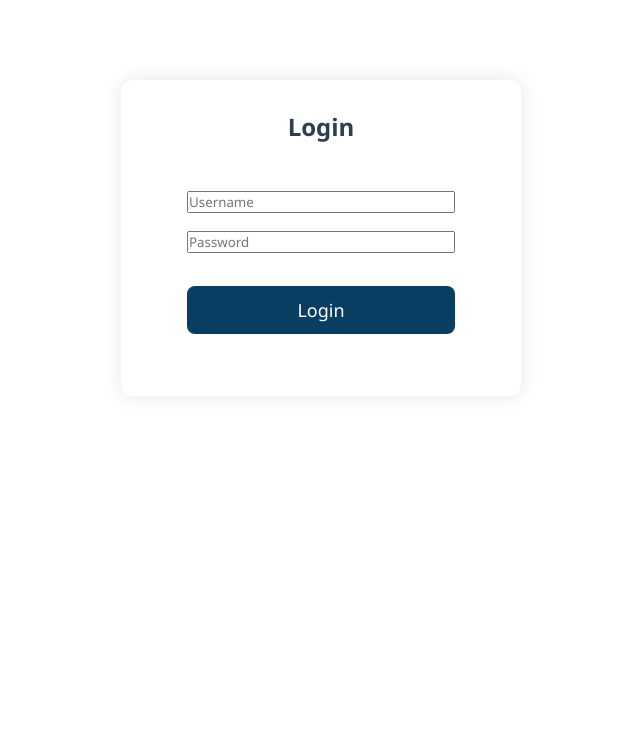
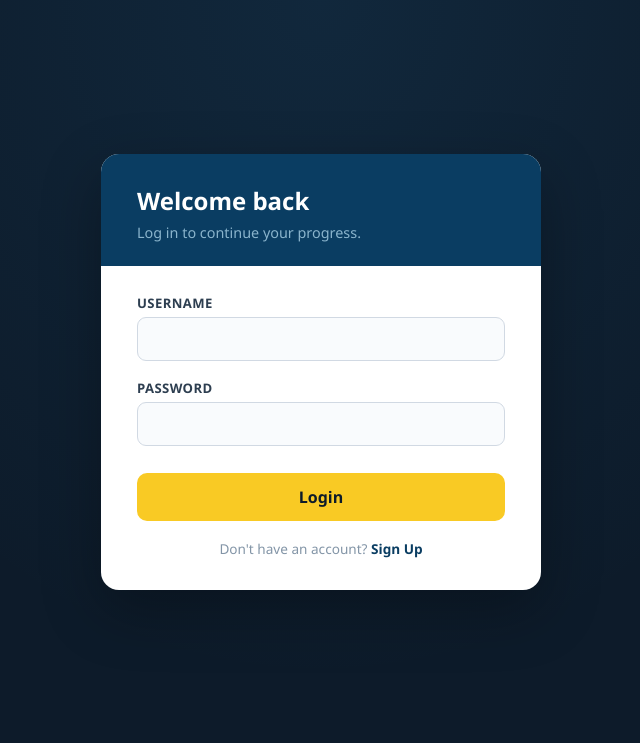
Before and after one commit to mfdco/Cyber-Lab, a Django app: page /login/ in a window 1280 px wide. Shown: the part 75-818 px from the top of the page, without its empty margins (319-959 px from the left). Before the commit the page ends 409 px from the top, so only its background shows below. Run offline with Django 5.2, Linux system fonts and the light colour scheme.

Commit message:
Update login page scheme

```diff
--- a/cyberlab/accounts/templates/accounts/login.html
+++ b/cyberlab/accounts/templates/accounts/login.html
@@ -1,15 +1,71 @@
 {% extends 'base.html' %}
 {% load static %}
 
+{% block title %}Login | CyberLabs{% endblock %}
+
 {% block content %}
-<div class="auth-container">
-    <h2>Login</h2>
+<div class="login-page">
+    <div class="auth-card">
+        <div class="auth-card-header">
+            <h2>Welcome back</h2>
+            <p>Log in to continue your progress.</p>
+        </div>
 
-    <form method="POST" class="auth-form">
-        {% csrf_token %}
-        <input type="text" name="username" placeholder="Username">
-        <input type="password" name="password" placeholder="Password">
-        <button type="submit" class="auth-btn">Login</button>
-    </form>
+        <form method="POST" class="auth-form" id="login-form" novalidate>
+            {% csrf_token %}
+
+            <div class="field-group {% if error %}has-error{% endif %}" id="field-username">
+                <label for="id_username">Username</label>
+                <input type="text" name="username" id="id_username" autocomplete="username">
+                <span class="field-error" id="error-username"></span>
+            </div>
+
+            <div class="field-group {% if error %}has-error{% endif %}" id="field-password">
+                <label for="id_password">Password</label>
+                <input type="password" name="password" id="id_password" autocomplete="current-password">
+                <span class="field-error" id="error-password">
+                    {% if error %}{{ error }}{% endif %}
+                </span>
+            </div>
+
+            <button type="submit" class="btn cta-primary auth-submit">Login</button>
+
+            <p class="auth-switch">Don't have an account? <a href="{% url 'signup' %}">Sign Up</a></p>
+        </form>
+    </div>
 </div>
+
+<script>
+(function () {
+    const form     = document.getElementById("login-form");
+    const uInput   = document.getElementById("id_username");
+    const pInput   = document.getElementById("id_password");
+
+    function setError(fieldId, errorId, msg) {
+        document.getElementById(fieldId).classList.toggle("has-error", !!msg);
+        document.getElementById(errorId).textContent = msg;
+    }
+
+    uInput.addEventListener("input", function () {
+        if (this.value) setError("field-username", "error-username", "");
+    });
+
+    pInput.addEventListener("input", function () {
+        if (this.value) setError("field-password", "error-password", "");
+    });
+
+    form.addEventListener("submit", function (e) {
+        let blocked = false;
+        if (!uInput.value.trim()) {
+            setError("field-username", "error-username", "Username is required.");
+            blocked = true;
+        }
+        if (!pInput.value) {
+            setError("field-password", "error-password", "Password is required.");
+            blocked = true;
+        }
+        if (blocked) e.preventDefault();
+    });
+})();
+</script>
 {% endblock %}
```
